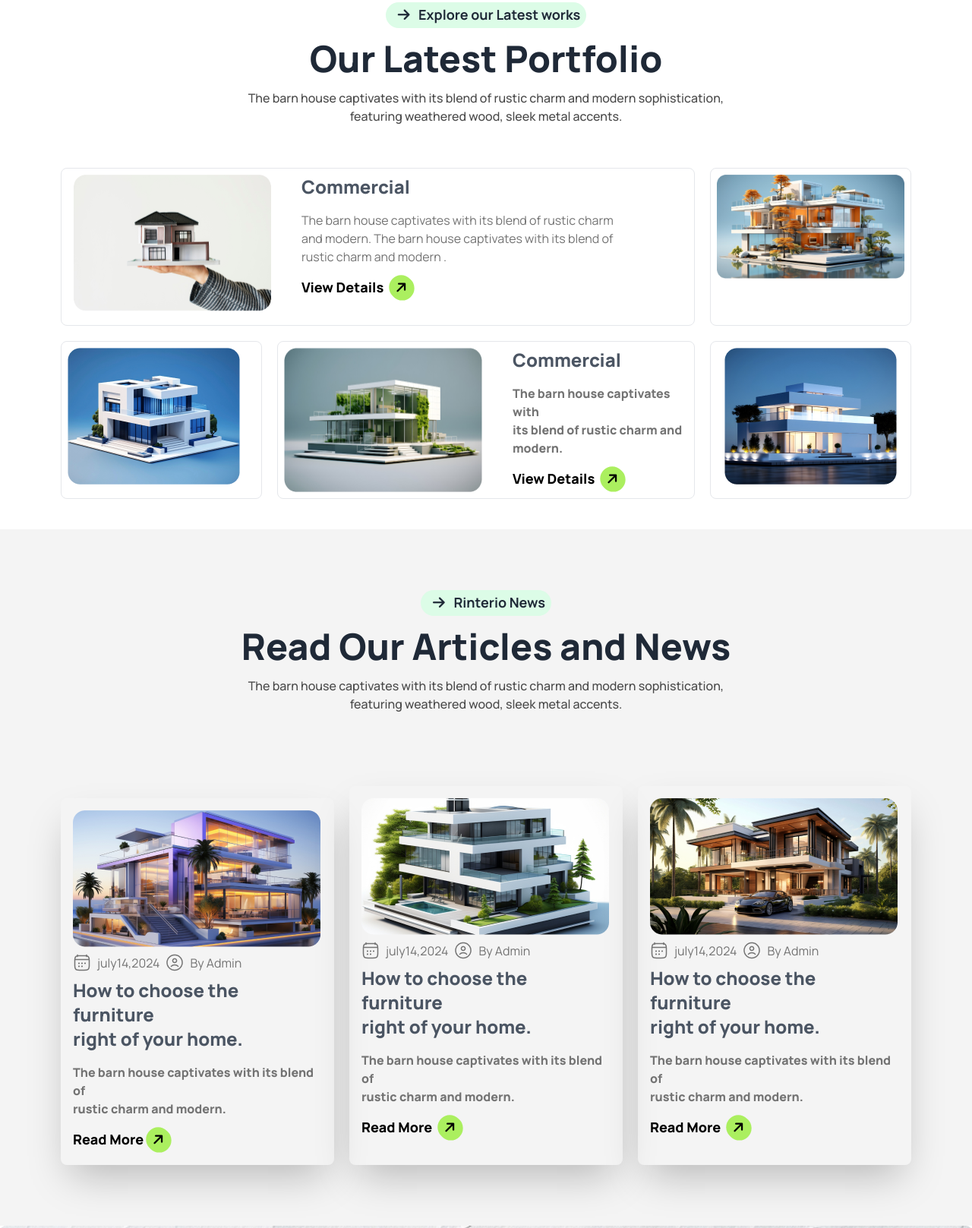
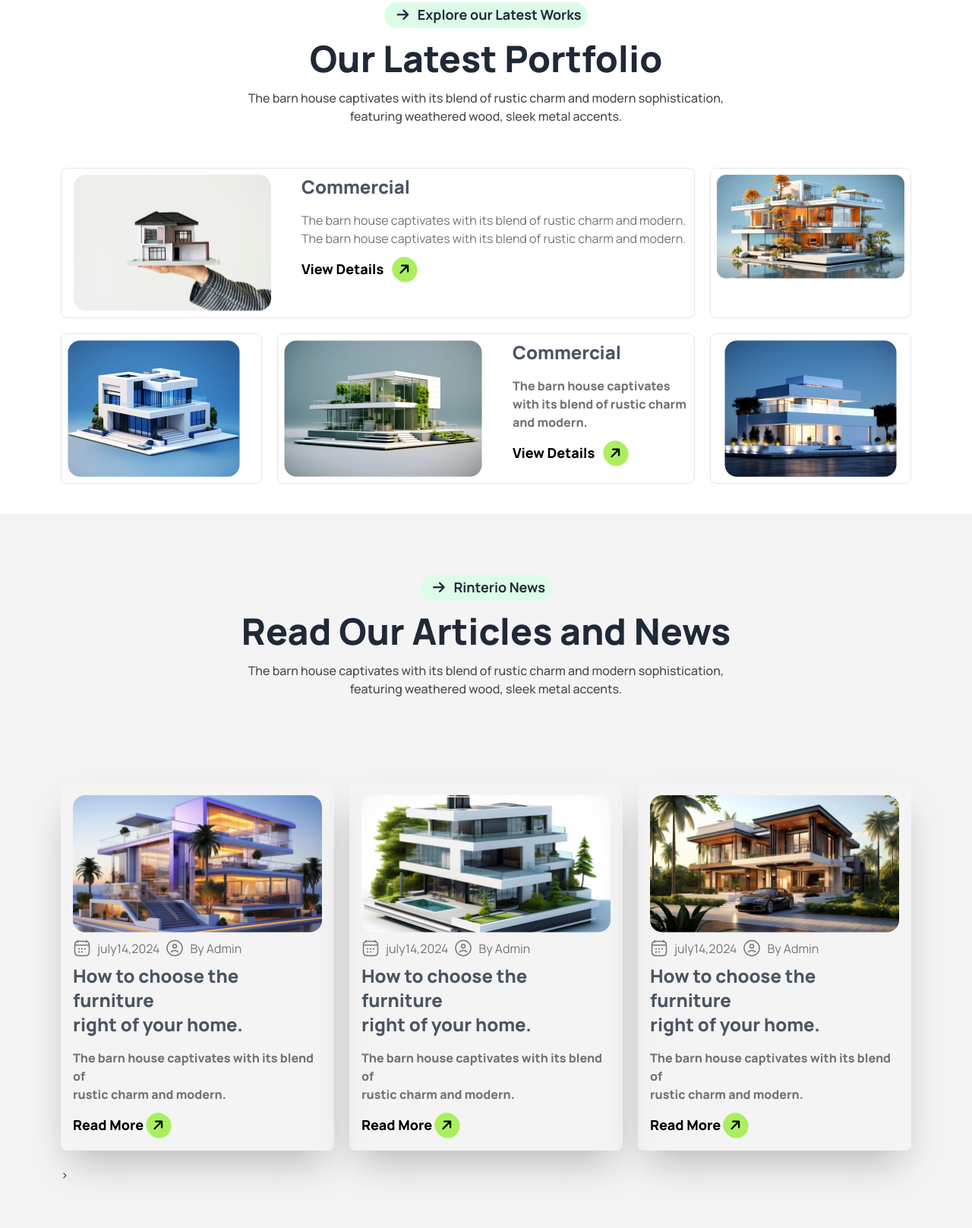
Before and after one commit to Rasshawon/Assignment-3, a plain HTML site: page index.html in a window 1280 px wide. Shown: the part 2387-4004 px from the top of the page at 76% size. Drawn offline with nearby package versions, Linux system fonts and the light colour scheme.

Commit message:
Assignment-3 4th time commit

```diff
--- a/index.html
+++ b/index.html
@@ -143,7 +143,7 @@
 
 </div>
     </div>
-      <div><img src="./assets/Rectangle.png" alt=""></div></div>
+      <div><img src="./assets/Rectangle.png" alt="" class="w-full"></div></div>
     </div></section>
     <section class=" bg-[#f4f4f4] py-10 px-20 mx-auto" >
       <div class="bg-white py-20 px-25 grid sm:grid-cols-1 md:grid-cols-2 lg:grid-cols-4 text-center rounded-xl mb-5 gap-2">
@@ -201,35 +201,70 @@
 </div>
 </div>
 </section>
-<section>    <div class="text-center">
-  <button class="bg-green-100 rounded-full text-lg font-bold mb-4 px-2"> <i
-  class="fa-solid rounded-full p-2 fa-arrow-right"
-></i
-> Explore our Latest works</button>
-<h3 class="text-5xl font-extrabold mb-4 ">Our Latest Portfolio</h3>
-<p class="text-[#494949] font-medium mb-4">The barn house captivates with its blend of rustic charm and modern sophistication,<br> featuring weathered wood, sleek metal accents.</p>
-</div>
-<div class="grid md:grid-cols-2 sm:grid-cols-1 lg:grid-cols-4 lg:grid-rows-2 mx-auto py-10 px-20 gap-5">
-  <div class="md:col-span-3 border p-2 rounded-lg">
-<div class="md:flex  gap-10"><img class="ml-2" src="./assets/img1.png" alt="image-1">
-<div><h4 class="text-2xl font-extrabold text-gray-600 mb-4">Commercial</h4>
-<p class="mb-3 text-base text-[#737373] ">The barn house captivates with its blend of rustic charm <br>and modern. The barn house captivates with its blend of <br> rustic charm and modern .</p>
-<button class="text-lg text-black font-extrabold ">View Details<i
-  class="fa-solid bg-green-Bg -rotate-45 rounded-full p-2 fa-arrow-right ml-2"
-></i
-> </button></div></div></div>
-<div class="col-span-1 border p-2 rounded-lg"><img src="./assets/img2.png" alt="image-2"></div>
-<div class="col-span-1 border p-2 rounded-lg"><img src="./assets/img3.png" alt="image-3" ></div>
-<div class="  md:col-span-2 border p-2 rounded-lg "><div class="md:flex gap-10"><img src="./assets/img4.png" alt="image-4" >
-  <div ><h4 class="text-2xl font-extrabold text-gray-600 mb-4">Commercial</h4>
-  <p class="mb-3 text-base text-[#737373] font-extrabold ">The barn house captivates with <br> its blend of rustic charm and <br> modern. </p>
-  <button class="text-lg text-black font-extrabold ">View Details<i
-    class="fa-solid bg-green-Bg -rotate-45 rounded-full p-2 fa-arrow-right ml-2"
-  ></i
-  > </button></div></div></div>
-<div class="col-span-1 border p-2 rounded-lg "><img src="./assets/img5.png" alt="" class="mx-auto"></div>
-</div>
+<section>
+  <div class="text-center">
+    <button class="bg-green-100 rounded-full text-lg font-bold mb-4 px-2">
+      <i class="fa-solid rounded-full p-2 fa-arrow-right"></i>
+      Explore our Latest Works
+    </button>
+    <h3 class="text-5xl font-extrabold mb-4">Our Latest Portfolio</h3>
+    <p class="text-[#494949] font-medium mb-4">
+      The barn house captivates with its blend of rustic charm and modern sophistication,<br>
+      featuring weathered wood, sleek metal accents.
+    </p>
+  </div>
+
+  <div class="grid lg:grid-cols-4 lg:grid-rows-2 md:grid-cols-2 md:grid-rows-4 sm:grid-cols-1 sm:grid-rows-6 mx-auto py-10 px-20 gap-5">
+    <div class="md:col-span-2 sm:col-span lg:col-span-3 border p-2 rounded-lg">
+      <div class="md:flex gap-10 ">
+        <img class="ml-2" src="./assets/img1.png" alt="image-1">
+        <div>
+          <h4 class="text-2xl font-extrabold text-gray-600 mb-4">Commercial</h4>
+          <p class="mb-3 text-base text-[#737373]">
+            The barn house captivates with its blend of rustic charm and modern.
+            The barn house captivates with its blend of rustic charm and modern.
+          </p>
+          <button class="text-lg text-black font-extrabold">
+            View Details
+            <i class="fa-solid bg-green-Bg -rotate-45 rounded-full p-2 fa-arrow-right ml-2"></i>
+          </button>
+        </div>
+      </div>
+    </div>
+
+    <div class="col-span-1 border p-2 rounded-lg ">
+      <img src="./assets/img2.png" alt="image-2">
+    </div>
+    <div class="lg:hidden col-span-1 border p-2 rounded-lg">
+      <img src="./assets/img5.png" alt="image-5" class="mx-auto">
+    </div>
+
+    <div class="col-span-1 border p-2 rounded-lg">
+      <img src="./assets/img3.png" alt="image-3">
+    </div>
+
+    <div class="lg:row-start-2 lg:col-start-2 md:row-start-3 sm:row-start-4 md:col-span-2 border p-2 rounded-lg">
+      <div class="md:flex gap-10">
+        <img src="./assets/img4.png" alt="image-4">
+        <div>
+          <h4 class="text-2xl font-extrabold text-gray-600 mb-4">Commercial</h4>
+          <p class="mb-3 text-base text-[#737373] font-extrabold">
+            The barn house captivates with its blend of rustic charm and modern.
+          </p>
+          <button class="text-lg text-black font-extrabold">
+            View Details
+            <i class="fa-solid bg-green-Bg -rotate-45 rounded-full p-2 fa-arrow-right ml-2"></i>
+          </button>
+        </div>
+      </div>
+    </div>
+
+    <div class="col-span-1 border p-2 rounded-lg num-6">
+      <img src="./assets/img5.png" alt="image-5" class="mx-auto">
+    </div>
+  </div>
 </section>
+
 <section class="bg-[#f4f4f4]"><div class=" text-center pt-20">
   <button class="bg-green-100 px-2 rounded-full text-lg font-bold mb-4"> <i
   class="fa-solid rounded-full p-2 fa-arrow-right"
@@ -238,37 +273,39 @@
 <h3 class="text-5xl font-extrabold mb-4 ">Read Our Articles and News</h3>
 <p class="text-[#494949] font-medium mb-4">The barn house captivates with its blend of rustic charm and modern sophistication,<br> featuring weathered wood, sleek metal accents.</p>
 </div>
-<div class="grid md:grid-cols-3 sm:grid-cols-1 mx-auto p-20  gap-5">
-<div class="shadow-2xl p-4 rounded-lg mt-4"><img src="./assets/article1.png" alt="article-1">
-  <div class="flex mt-2 mb-2 gap-2 items-center text-[#737373] mt-2"><div class="flex items-center"><img src="./assets/calendar-03.png" alt="" class="mr-2"><h5>july14,2024</h5></div>
+<div class="grid md:grid-cols-1 lg:grid-cols-3 sm:grid-cols-1 mx-auto p-20  gap-5">
+<div class=" lg:flex-col md:flex shadow-2xl p-4 rounded-lg mt-4"><img src="./assets/article1.png" alt="article-1" class="lg:w-full">
+  <div class="lg:flex-col"><div><div class="flex mt-2 mb-2 gap-2 items-center text-[#737373] mt-2"><div class="flex items-center"><img src="./assets/calendar-03.png" alt="" class="mr-2"><h5>july14,2024</h5></div>
   <div class="flex items-center "><img src="./assets/user-circle.png" alt="" class="mr-2"><h5 >By Admin</h5></div>
-</div>
+</div></div>
 <div ><h4 class="text-2xl font-extrabold text-gray-600 mb-4">How to choose the furniture <br> right  of your home.</h4>
   <p class="mb-3 text-base text-[#737373] font-extrabold ">The barn house captivates with its blend of<br> rustic charm and  modern. </p>
   <button class="text-lg text-black font-extrabold ">Read More<i
     class="fa-solid bg-green-Bg -rotate-45 rounded-full p-2 fa-arrow-right ml-1"
   ></i
-  > </button></div></div>
-<div class="shadow-2xl p-4 rounded-lg "><img src="./assets/article2.png" alt="article-2">
-  <div class="flex mt-2 mb-2 gap-2 items-center text-[#737373] mt-2"><div class="flex items-center"><img src="./assets/calendar-03.png" alt="" class="mr-2"><h5>july14,2024</h5></div>
+  > </button></div></div></div>
+<div class=" lg:flex-col md:flex shadow-2xl p-4 rounded-lg mt-4"><img src="./assets/article2.png" alt="article-1" class="lg:w-full">
+  <div class="lg:flex-col"><div><div class="flex mt-2 mb-2 gap-2 items-center text-[#737373] mt-2"><div class="flex items-center"><img src="./assets/calendar-03.png" alt="" class="mr-2"><h5>july14,2024</h5></div>
   <div class="flex items-center "><img src="./assets/user-circle.png" alt="" class="mr-2"><h5 >By Admin</h5></div>
-</div>
-<div ><h4 class="text-2xl font-extrabold text-gray-600 mb-4">How to choose the furniture <br> right  of your home.</h4>
-  <p class="mb-3 text-base text-[#737373] font-extrabold ">The barn house captivates with  its blend of<br> rustic charm and  modern. </p>
-  <button class="text-lg text-black font-extrabold ">Read More<i
-    class="fa-solid bg-green-Bg -rotate-45 rounded-full p-2 fa-arrow-right ml-2"
-  ></i
-  > </button></div></div>
-<div class="shadow-2xl p-4 rounded-lg"><img src="./assets/article3.png" alt="article-3">
-  <div class="flex mt-2 mb-2 gap-2 items-center text-[#737373] mt-2"><div class="flex items-center"><img src="./assets/calendar-03.png" alt="" class="mr-2"><h5>july14,2024</h5></div>
-  <div class="flex items-center"><img src="./assets/user-circle.png" alt="" class="mr-2"><h5 >By Admin</h5></div>
-</div>
+</div></div>
 <div ><h4 class="text-2xl font-extrabold text-gray-600 mb-4">How to choose the furniture <br> right  of your home.</h4>
   <p class="mb-3 text-base text-[#737373] font-extrabold ">The barn house captivates with its blend of<br> rustic charm and  modern. </p>
   <button class="text-lg text-black font-extrabold ">Read More<i
-    class="fa-solid bg-green-Bg -rotate-45 rounded-full p-2 fa-arrow-right ml-2"
+    class="fa-solid bg-green-Bg -rotate-45 rounded-full p-2 fa-arrow-right ml-1"
   ></i
   > </button></div></div></div>
+<div class=" lg:flex-col md:flex shadow-2xl p-4 rounded-lg mt-4"><img src="./assets/article3.png" alt="article-1" class="lg:w-full">
+  <div class="lg:flex-col"><div><div class="flex mt-2 mb-2 gap-2 items-center text-[#737373] mt-2"><div class="flex items-center"><img src="./assets/calendar-03.png" alt="" class="mr-2"><h5>july14,2024</h5></div>
+  <div class="flex items-center "><img src="./assets/user-circle.png" alt="" class="mr-2"><h5 >By Admin</h5></div>
+</div></div>
+<div ><h4 class="text-2xl font-extrabold text-gray-600 mb-4">How to choose the furniture <br> right  of your home.</h4>
+  <p class="mb-3 text-base text-[#737373] font-extrabold ">The barn house captivates with its blend of<br> rustic charm and  modern. </p>
+  <button class="text-lg text-black font-extrabold ">Read More<i
+    class="fa-solid bg-green-Bg -rotate-45 rounded-full p-2 fa-arrow-right ml-1"
+  ></i
+  > </button></div></div></div>
+
+></div>
   </section>
   <section  class="relative overflow-hidden rounded-lg bg-cover bg-no-repeat p-12 text-center "
   style="background-image: url('./assets/bg.jpg'); max-height:100%;">
@@ -326,24 +363,25 @@
 
 </section>
     <footer class="bg-[#1C1C1C] mx-auto text-center">
-      <div class="py-10">
+      <div class="py-12">
       <button class="flex text-lg text-black font-extrabold items-center mx-auto p-10"><i
         class="fa-solid bg-green-Bg -rotate-45 rounded-full p-2 fa-arrow-right ml-2"
       ></i
       ><h5 class="text-white ml-2 text-2xl">Rinterio </h5></button>
       <p class="text-[#737373]">The barn house captivates with its blend of rustic charm and modern sophistication,<br> featuring weathered wood, sleek metal accents.</p>
-    <ul class="grid sm:grid-cols-1 md:grid-cols-5 text-[#E9E9E9] p-20">
+    <ul class="grid sm:grid-cols-1 sm:gap-4 md:grid-cols-5 text-[#E9E9E9] p-20 sm:py-10 ">
       <li>Home</li>
     <li>Services</li>
     <li>Portfolio</li>
     <li>Blogs</li>
   <li>Contact Us</li></ul>
-  <a class="btn bg-green-Bg rounded-full mb-5"
+  <div class="mb-10">
+  <a class="btn bg-green-Bg rounded-full"
   >Book Consult
   <i
     class="fa-solid bg-[#1C1C1C] text-white rounded-full p-2 -rotate-45 fa-arrow-right"
   ></i
-></a>
+></a></div>
     </div></footer>
   </body>
 </html>
```
